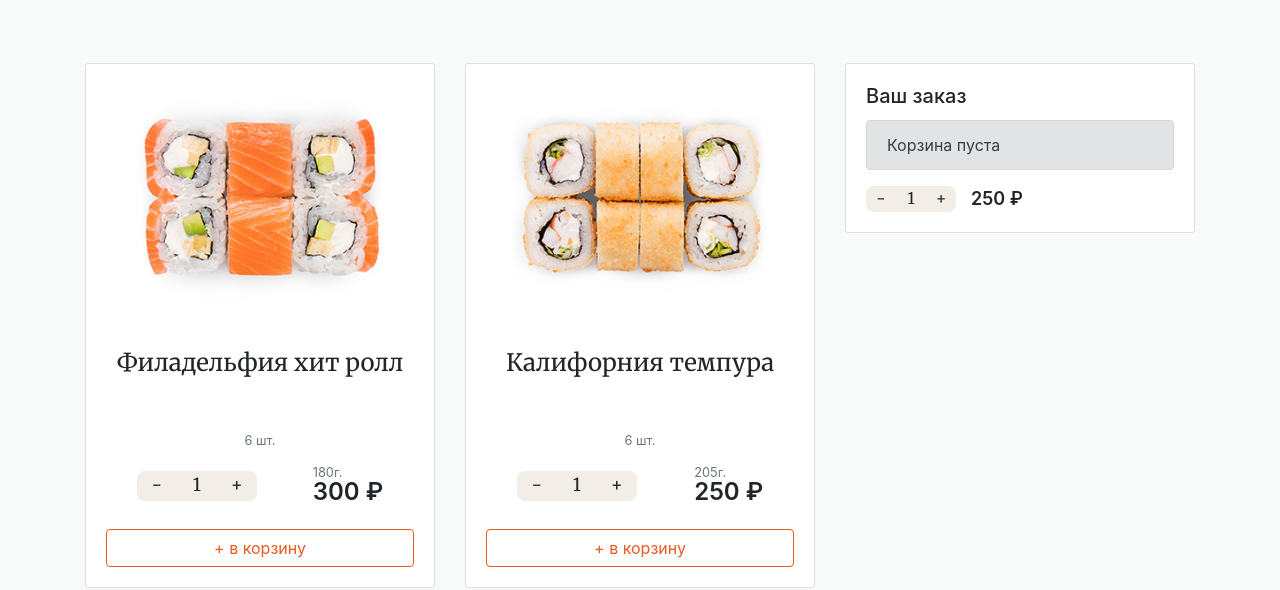
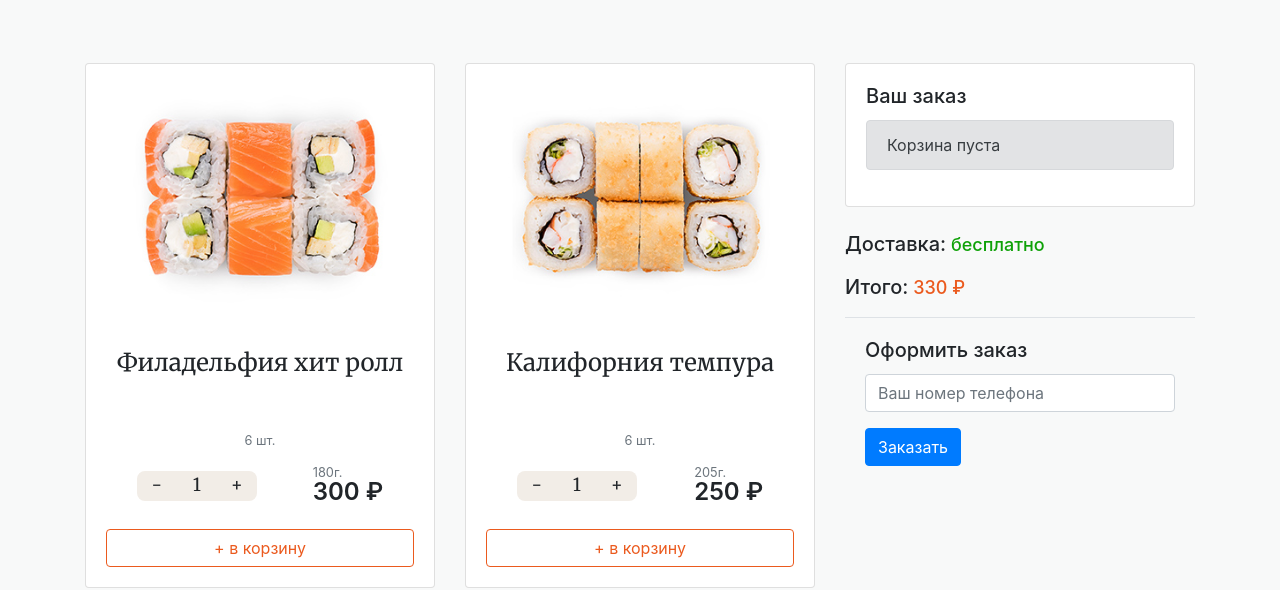
Before and after one commit to lambert34/sushi-shopping-cart, a plain HTML site: page index.html in a window 1280 px wide. Shown: the part 242-832 px from the top of the page. Drawn offline with Linux system fonts and the light colour scheme.

Commit message:
внес небольшие правки

```diff
--- a/index.html
+++ b/index.html
@@ -157,7 +157,7 @@
 						<div class="cart-wrapper">
 
 										<!-- cart-item__details -->
-										<div class="cart-item__details">
+										<!-- <div class="cart-item__details">
 
 											<div class="items items--small counter-wrapper">
 												<div class="items__control" data-action="minus">-</div>
@@ -169,7 +169,7 @@
 												<div class="price__currency">250 ₽</div>
 											</div>
 
-										</div>
+										</div> -->
 										<!-- // cart-item__details -->
 
 									</div>
@@ -177,7 +177,7 @@
 							</div>
 							<!-- // Cart item -->
 
-						</div>
+
 						<!-- // cart-wrapper -->
 
 						<!-- Стоимость заказа -->
@@ -186,9 +186,6 @@
 							<p><span class="h5">Итого:</span> <span class="total-price">330</span> <span class="rouble">₽</span></p>
 						</div>
 						<!-- // Стоимость заказа -->
-
-					</div>
-
 					<!-- Оформить заказ -->
 					<div id="order-form" class="card-body border-top">
 						<h5 class="card-title">Оформить заказ</h4>
@@ -203,10 +200,8 @@
 
 				</div>
 				<!-- // Корзина -->
-
-
-			</div>
 		</div>
+	</div>
 	</div>
 
 	<!-- Подключаем скрипты -->
--- a/js/toggleCartStatus.js
+++ b/js/toggleCartStatus.js
@@ -1,10 +1,16 @@
-function toggleCartStatus () {
+function toggleCartStatus() {
+
     const cartWrapper = document.querySelector('.cart-wrapper');
     const cartEmptyBadge = document.querySelector('[data-cart-empty]');
 
     if (cartWrapper.children.length > 0) {
-    cartEmptyBadge.classList.add('none')
+        console.log('FULL');
+        cartEmptyBadge.classList.add('none');
     } else {
-        cartEmptyBadge.classList.remove('none')
+        console.log('EMPTY');
+        cartEmptyBadge.classList.remove('none');
+    }
+
 }
-}
+
+// 1.45.54
```
